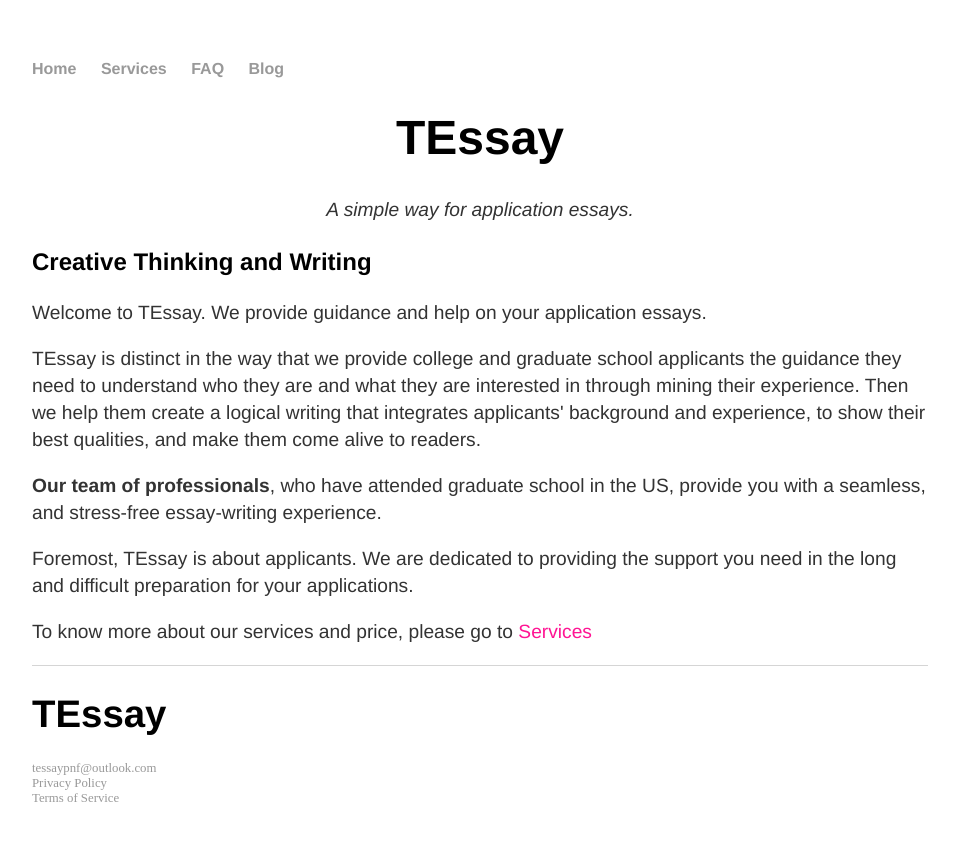
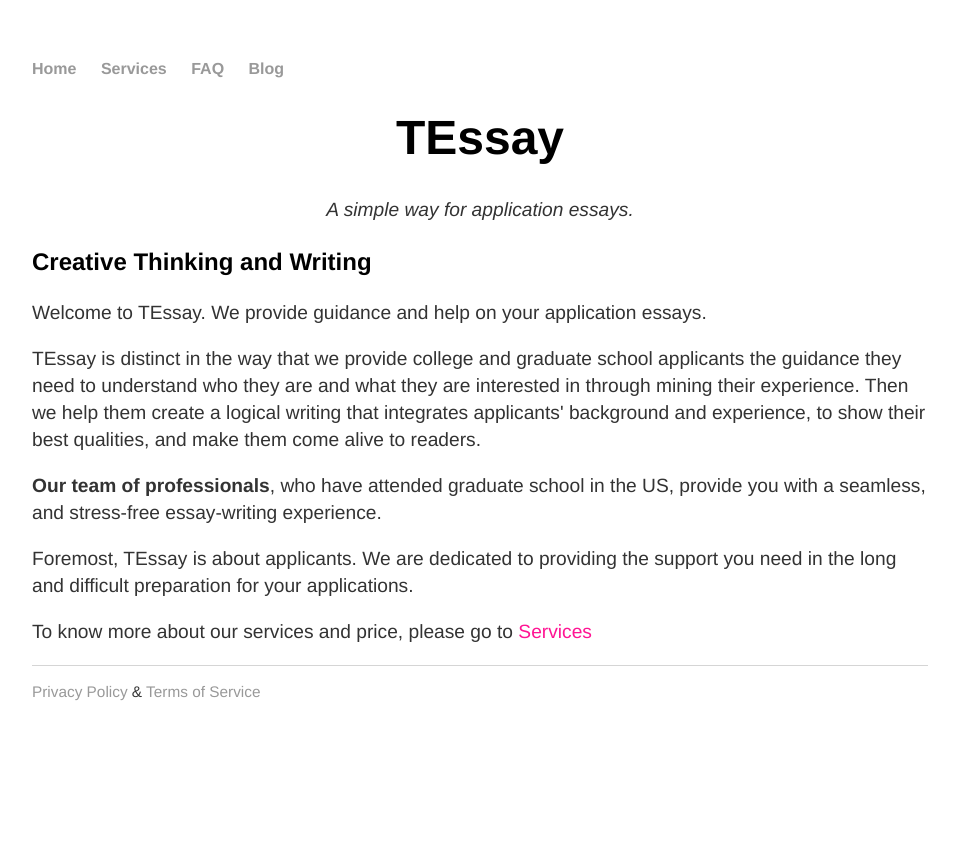
Before and after one commit to RagingTiger/PnFTech.github.io, a Jekyll site: the page built from index.html, in a window 1280 px wide. Shown: the top 841 px of the page, without its empty margins (160-1116 px from the left). Built offline with Jekyll 4.4.1, drawn with Linux system fonts in a browser that asks for light colours.

Commit message:
edited footer

```diff
--- a/_layouts/default.html
+++ b/_layouts/default.html
@@ -21,12 +21,9 @@
 			</div><!-- /.container -->
 
 			<footer>
-				<h1>TEssay</h1>
-				<a href="mailto:tessaypnf@outlook.com">tessaypnf@outlook.com</a>
-				<br>
-				<a href="/privacy">Privacy Policy</a>
-				<br>
-				<a href="/terms">Terms of Service</a>
+				<p><a href="/privacy">Privacy Policy</a> & <a href="/terms">Terms of Service</a><p>
+
+
 
 
 			</footer>
```
